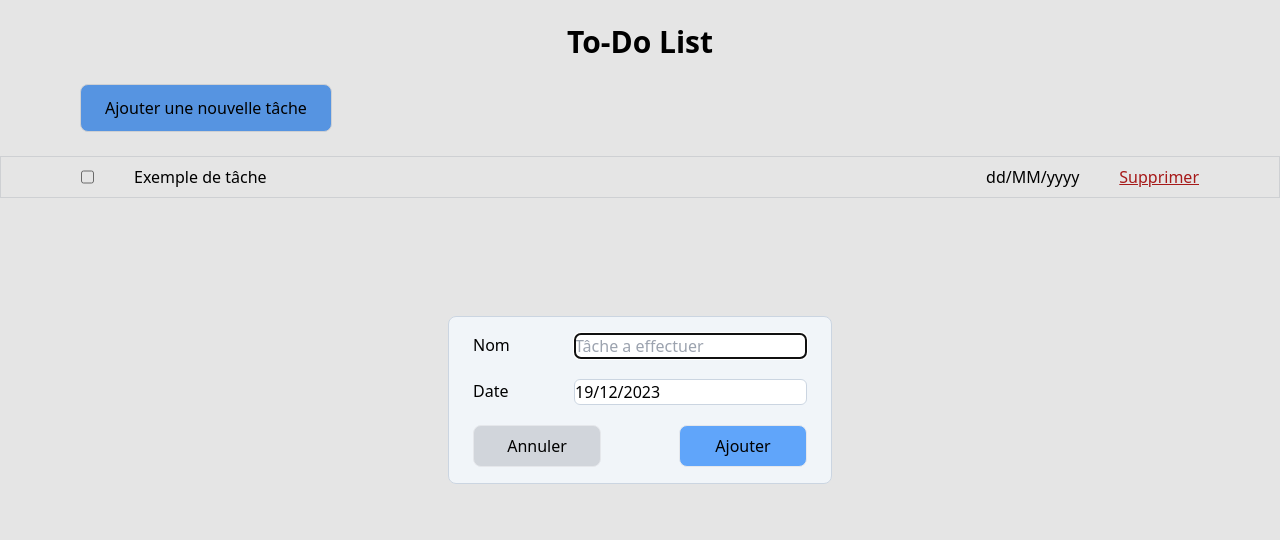
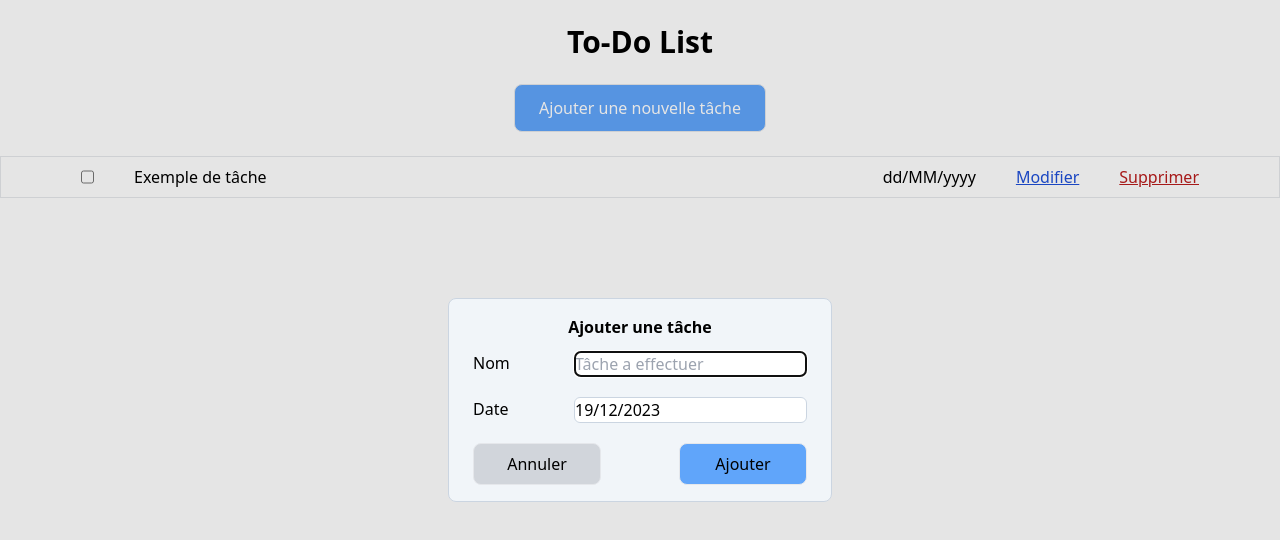
Before and after one commit to Ethan-C11/todo-list, a React (Vite) app: page / in a window 1280 px wide. Both pictures are taken after a click on the button "Ajouter une nouvelle tâche". Shown: the top 540 px of the page. Built offline with nearby package versions, Linux system fonts and the light colour scheme.

Commit message:
Ajout du système de modification

```diff
--- a/src/App.jsx
+++ b/src/App.jsx
@@ -44,6 +44,15 @@ function App() {
     setArrayTodo(ArrayTemp);
   };
 
+  const editInArray = (tache) => {
+    const id = tache.id
+    const isIdEqual = (element) => element.id === id;
+    const indexToEdit = ArrayTodo.findIndex(isIdEqual);
+    const ArrayTemp = [...ArrayTodo];
+    ArrayTemp[indexToEdit] = tache
+    setArrayTodo(ArrayTemp)
+  }
+
   return (
     <>
       <h1 className="flex justify-center text-3xl py-6 font-bold">
@@ -64,6 +73,7 @@ function App() {
             fini={entree.fini}
             delElementInArray={delElementInArray}
             changeStatus={changeStatus}
+            editInArray={editInArray}
           />
         ))}
       </div>
--- a/src/components/CreationEntree.jsx
+++ b/src/components/CreationEntree.jsx
@@ -40,11 +40,10 @@ function CreationEntree({ pushElementInArray }) {
     setNom("");
   };
 
-  //<div className="bg-[#96969620] relative">
   return (
     <>
       <button
-        className="bg-blue-400 p-2 px-6 rounded-lg border h-12 w-auto hover:bg-blue-300"
+        className="bg-blue-400 text-white p-2 px-6 rounded-lg border h-12 w-auto m-auto hover:bg-blue-300"
         onClick={handleClick}
       >
         Ajouter une nouvelle tâche
@@ -53,6 +52,7 @@ function CreationEntree({ pushElementInArray }) {
         id="modal-creation"
         className="bg-slate-100 rounded-lg border border-slate-300 py-4 px-6 w-96"
       >
+        <h1 className="flex justify-center font-bold pb-3">Ajouter une tâche</h1>
         <span className="flex justify-between pb-5">
           Nom
           <input
--- a/src/components/EntreeListe.jsx
+++ b/src/components/EntreeListe.jsx
@@ -23,9 +23,15 @@ function EntreeListe(EntreeProps) {
     modal.showModal();
   };
 
+  const handleModif = () => {
+    const modal = document.getElementById("modal-modif-" + id);
+    modal.showModal();
+  }
+
   const delFromArray = () => {
     EntreeProps.delElementInArray(id);
   };
+
 
   if (EntreeProps.index % 2 == 0) {
     bgColor = "bg-white";
@@ -42,6 +48,14 @@ function EntreeListe(EntreeProps) {
         id={id}
         nom={nom}
         delFromArray={delFromArray}
+      />
+      <ModalModif
+      key={"ModalModif-"+id}
+      id={id}
+      nom={nom}
+      date={date}
+      fini={fini}
+      editInArray={EntreeProps.editInArray}
       />
       <div
         id={id}
@@ -60,6 +74,14 @@ function EntreeListe(EntreeProps) {
 
         <div className="flex right-10">
           <button
+            className="flex text-blue-700 underline hover:text-blue-300"
+            onClick={(e) => handleModif(e)}
+          >
+            Modifier
+          </button>
+          </div>
+        <div className="flex right-10">
+          <button
             className="flex text-red-700 underline hover:text-red-500"
             onClick={(e) => handleSupp(e)}
           >
--- a/src/components/ModalModif.jsx
+++ b/src/components/ModalModif.jsx
@@ -1,8 +1,85 @@
 import React from 'react'
+import { useState } from 'react';
 
-function ModalModif() {
+function ModalModif(Props) {
+
+    let [nom, setNom] = useState(Props.nom);
+    let [date, setDate] = useState(Props.date);
+    let fini = Props.fini
+    const id = Props.id
+
+    const handleChangeDate = (e) => {
+      setDate(e.target.value);
+    };
+
+    const handleChangeNom = (e) => {
+      setNom(e.target.value);
+    };
+
+    const handleCancel = () => {
+      document.getElementById("modal-modif-"+id).close();
+      setDate(Props.date);
+      setNom(Props.nom);
+    };
+
+    const handleEdit = () => {
+      if (nom === undefined || nom === "") {
+        alert("Veuillez renseigner un nom pour votre tâche");
+        return;
+      }
+      if (date === undefined || date === "") {
+        alert("Veuillez renseigner une date pour votre tâche");
+        return;
+      }
+      const nouvelleTache = { id: id, nom: nom, date: date, fini: fini };
+      Props.editInArray(nouvelleTache);
+      document.getElementById("modal-modif-"+id).close();
+    };
+
   return (
-    <div>ModalModif</div>
+<>
+
+      <dialog
+        id={"modal-modif-"+id}
+        className="bg-slate-100 rounded-lg border border-slate-300 py-4 px-6 w-96"
+      >
+        <h1 className="flex justify-center font-bold pb-3">Modifier la tâche</h1>
+        <span className="flex justify-between pb-5">
+          Nom
+          <input
+            type="text"
+            className=" border border-slate-300 rounded-md"
+            placeholder="Tâche a effectuer"
+            value={nom}
+            onChange={(e) => handleChangeNom(e)}
+          />
+        </span>
+        <span className="flex justify-between pb-5">
+          Date
+          <input
+            type="text"
+            className=" border border-slate-300 rounded-md"
+            placeholder="dd/MM/yyyy"
+            value={date}
+            onChange={(e) => handleChangeDate(e)}
+          />
+        </span>
+        <div className="flex justify-between">
+          <button
+            className="bg-gray-300 p-2 px-6 rounded-lg border w-32"
+            onClick={handleCancel}
+          >
+            Annuler
+          </button>
+          <button
+            className="bg-blue-400 p-2 px-6 rounded-lg border w-32"
+            onClick={handleEdit}
+          >
+            Modifier
+          </button>
+        </div>
+      </dialog>
+    </>
   )
 }
 
```
